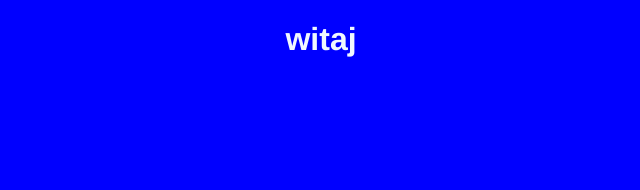
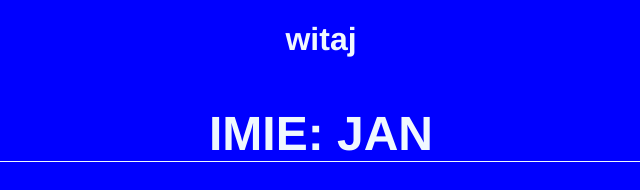
Before and after one commit to Xsadew32/notatnik, a plain HTML site: page index.html in a window 1280 px wide. Shown: the whole page, without its empty margins (319-959 px from the left). Drawn offline with Linux system fonts and the light colour scheme.

Commit message:
ui dla wyswietlanego imienia

```diff
--- a/index.html
+++ b/index.html
@@ -9,5 +9,6 @@
 </head>
 <body>
     <h1>witaj</h1>
+    <h3>imie: Jan</h3>
 </body>
 </html>
--- a/style.css
+++ b/style.css
@@ -8,3 +8,11 @@ body{
     font-family: 'Franklin Gothic Medium', 'Arial Narrow', Arial, sans-serif;
     color: aliceblue;
 }
+
+h3{
+    text-decoration: dashed;
+    border-bottom: 1px solid;
+    text-align: center;
+    text-transform: uppercase;
+    font-size: 48px;
+}
```
